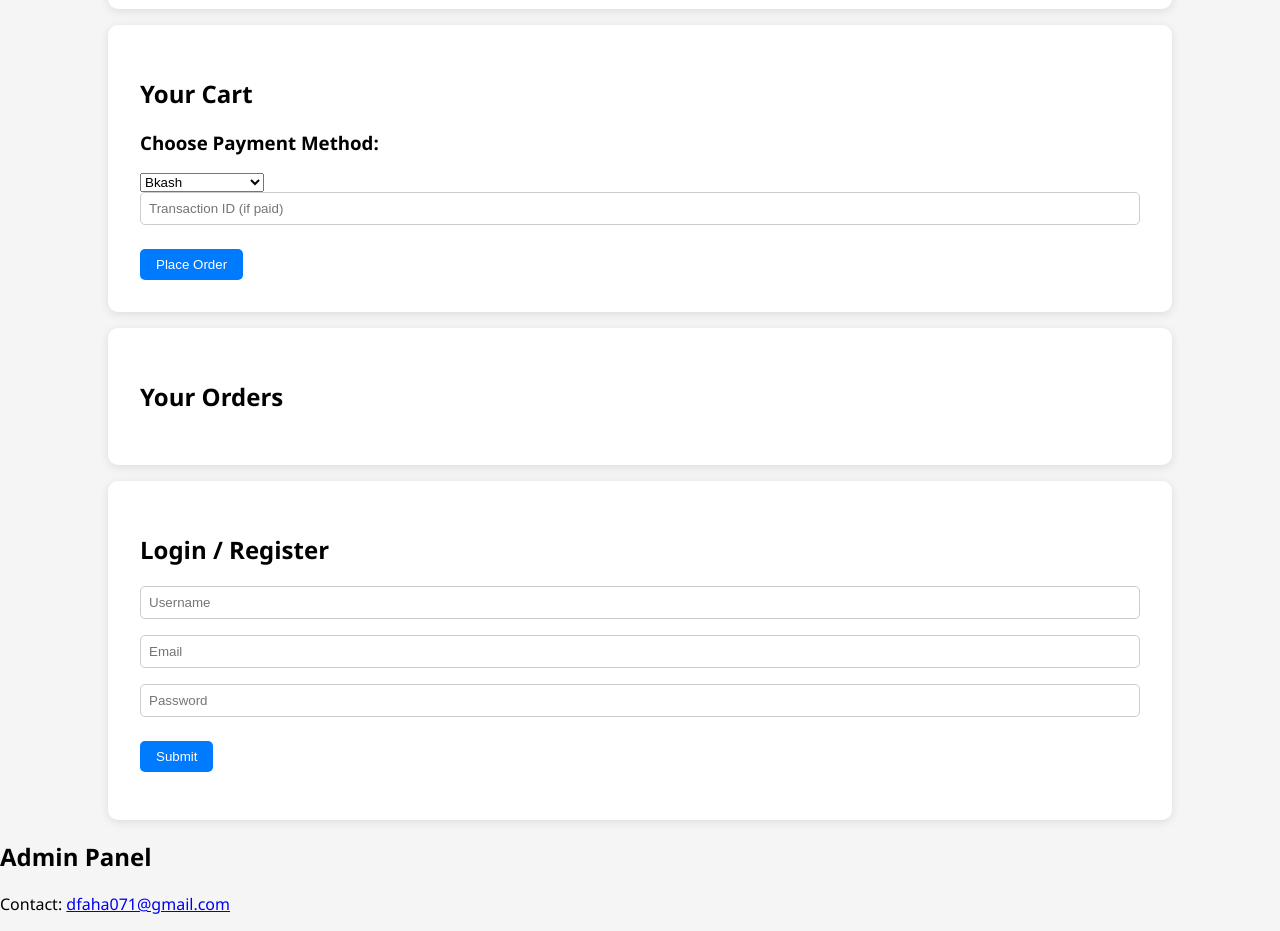
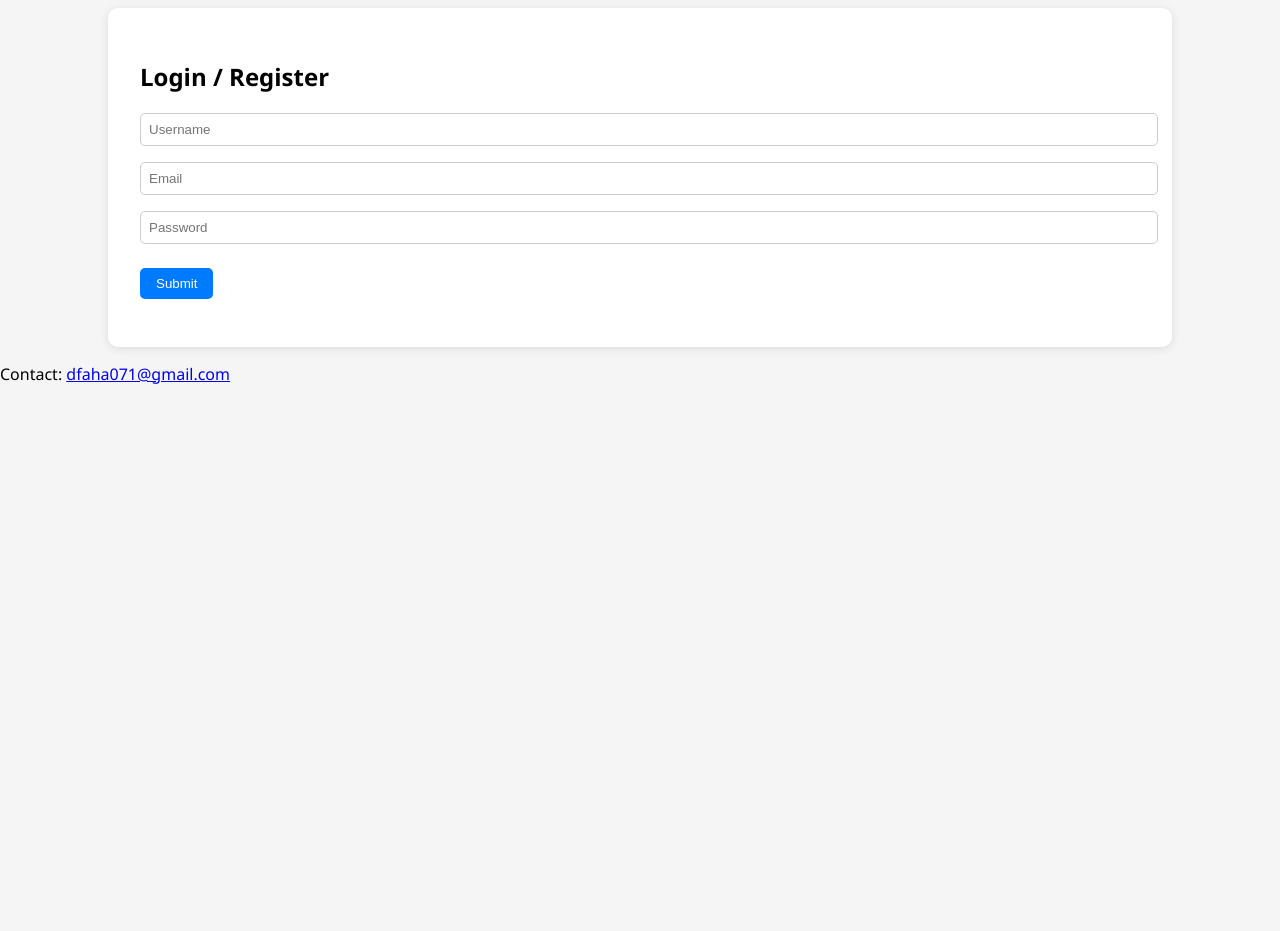
Before and after one commit to saik488/jubairshop, a plain HTML site: page index.html in a window 1280 px wide. Shown: the part 859-1790 px from the top of the page. After the commit the page ends 1260 px from the top, so only its background shows below. Drawn offline with Linux system fonts and the light colour scheme.

Commit message:
Update index.html

```diff
--- a/index.html
+++ b/index.html
@@ -1,4 +1,3 @@
-index.html:
 
 <!DOCTYPE html>
 <html lang="en">
@@ -18,9 +17,7 @@ index.html:
       <ul>
         <li><a href="#">Home</a></li>
         <li><a href="#products">Products</a></li>
-        <li><a href="#cart">Cart</a></li>
-        <li><a href="#orders">My Orders</a></li>
-        <li><a href="#account">Login</a></li>
+        <li><a href="#account">Login / Register</a></li>
       </ul>
     </nav>
   </header>
@@ -45,10 +42,10 @@ index.html:
     </div>
   </section>
 
-  <section id="cart" class="cart">
+  <section id="cart" class="cart" style="display:none;">
     <h2>Your Cart</h2>
     <ul id="cartItems"></ul>
-    <div id="paymentForm">
+    <div id="paymentForm" style="display:none;">
       <h3>Choose Payment Method:</h3>
       <select id="paymentMethod">
         <option value="Bkash">Bkash</option>
@@ -61,7 +58,7 @@ index.html:
     <button onclick="placeOrder()">Place Order</button>
   </section>
 
-  <section id="orders" class="orders">
+  <section id="orders" class="orders" style="display:none;">
     <h2>Your Orders</h2>
     <ul id="orderHistory"></ul>
   </section>
@@ -77,7 +74,7 @@ index.html:
     <p id="userInfo"></p>
   </section>
 
-  <section class="admin">
+  <section class="admin" style="display:none;">
     <h2>Admin Panel</h2>
     <ul id="adminOrders"></ul>
   </section>
```
